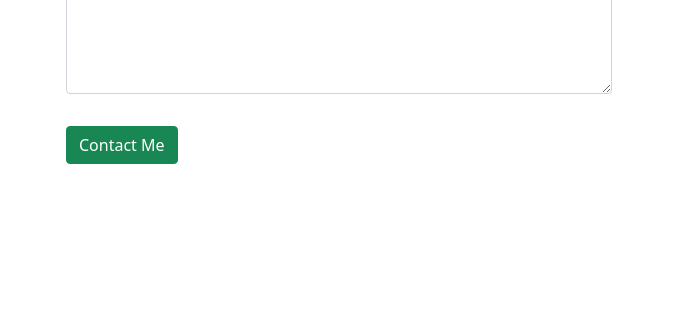
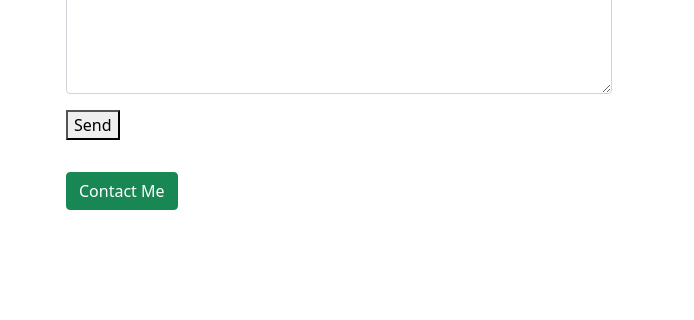
Before and after one commit to TakeshiDead/portfolio, a plain HTML site: page index.html in a window 1280 px wide. Shown: the part 3232-3552 px from the top of the page, 586-1280 px from the left. Drawn offline with nearby package versions, Linux system fonts and the light colour scheme.

Commit message:
creation of the submit button.

```diff
--- a/index.html
+++ b/index.html
@@ -236,6 +236,9 @@
               <div class="mb-3 mt-3">
                 <textarea class="form-control" rows="5" id="comment" name="text" placeholder="Project Details"></textarea>
               </div>
+              <p>
+                <button type="submit">Send</button>
+              </p>
             </form>
             <button type="button" class="btn btn-success mt-3">Contact Me</button>
           </div>
```
